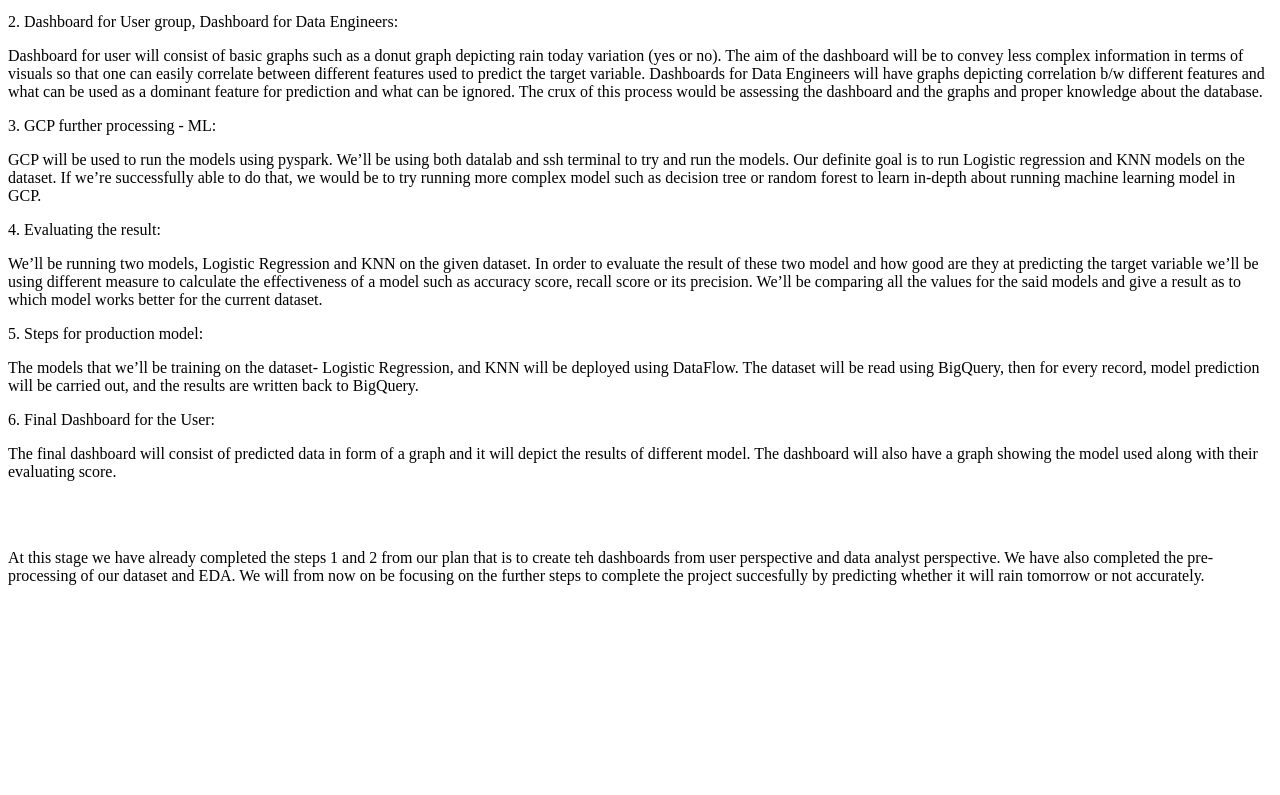
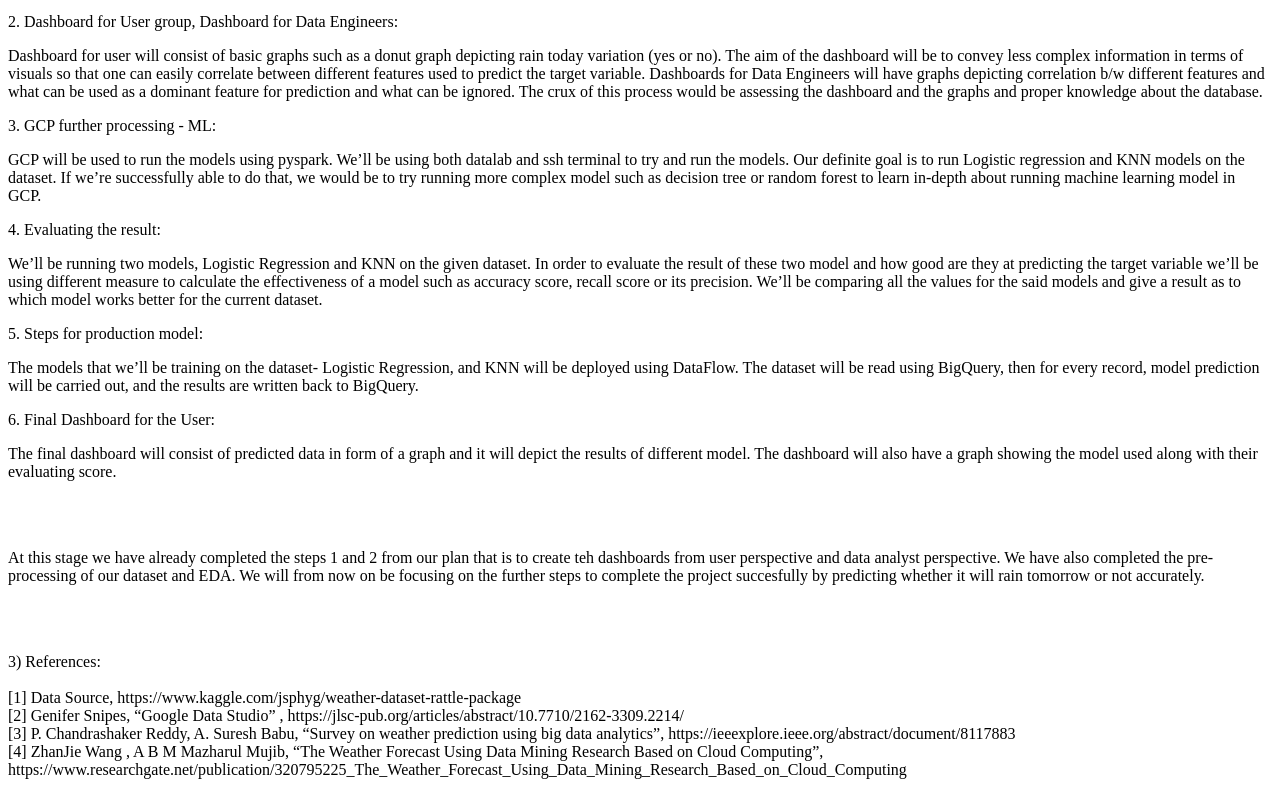
Before and after one commit to LavinaSabhnani/Weather-Prediction, a plain HTML site: page index.html in a window 1280 px wide. Shown: the part 817-1612 px from the top of the page. Before the commit the page ends 1418 px from the top, so only its background shows below. Drawn offline with Linux system fonts and the light colour scheme.

Commit message:
updated website with references

```diff
--- a/index.html
+++ b/index.html
@@ -50,5 +50,12 @@ c) Tentative plan for analysis on GCP<br><br>
 perspective and data analyst perspective. We have also completed the pre-processing of our dataset and EDA. We will from now on be
 focusing on the further steps to complete the project succesfully by predicting whether it will rain tomorrow or not accurately. </p>
 
+<br><br>
+<p> 3) References:<br>
+<br>
+[1] Data Source, https://www.kaggle.com/jsphyg/weather-dataset-rattle-package<br>
+[2] Genifer Snipes, “Google Data Studio” , https://jlsc-pub.org/articles/abstract/10.7710/2162-3309.2214/<br>
+[3] P. Chandrashaker Reddy, A. Suresh Babu, “Survey on weather prediction using big data analytics”,  https://ieeexplore.ieee.org/abstract/document/8117883<br>
+[4] ZhanJie Wang , A B M Mazharul Mujib, “The Weather Forecast Using Data Mining Research Based on Cloud Computing”,   https://www.researchgate.net/publication/320795225_The_Weather_Forecast_Using_Data_Mining_Research_Based_on_Cloud_Computing<br>
 </body>
 </html>
```
